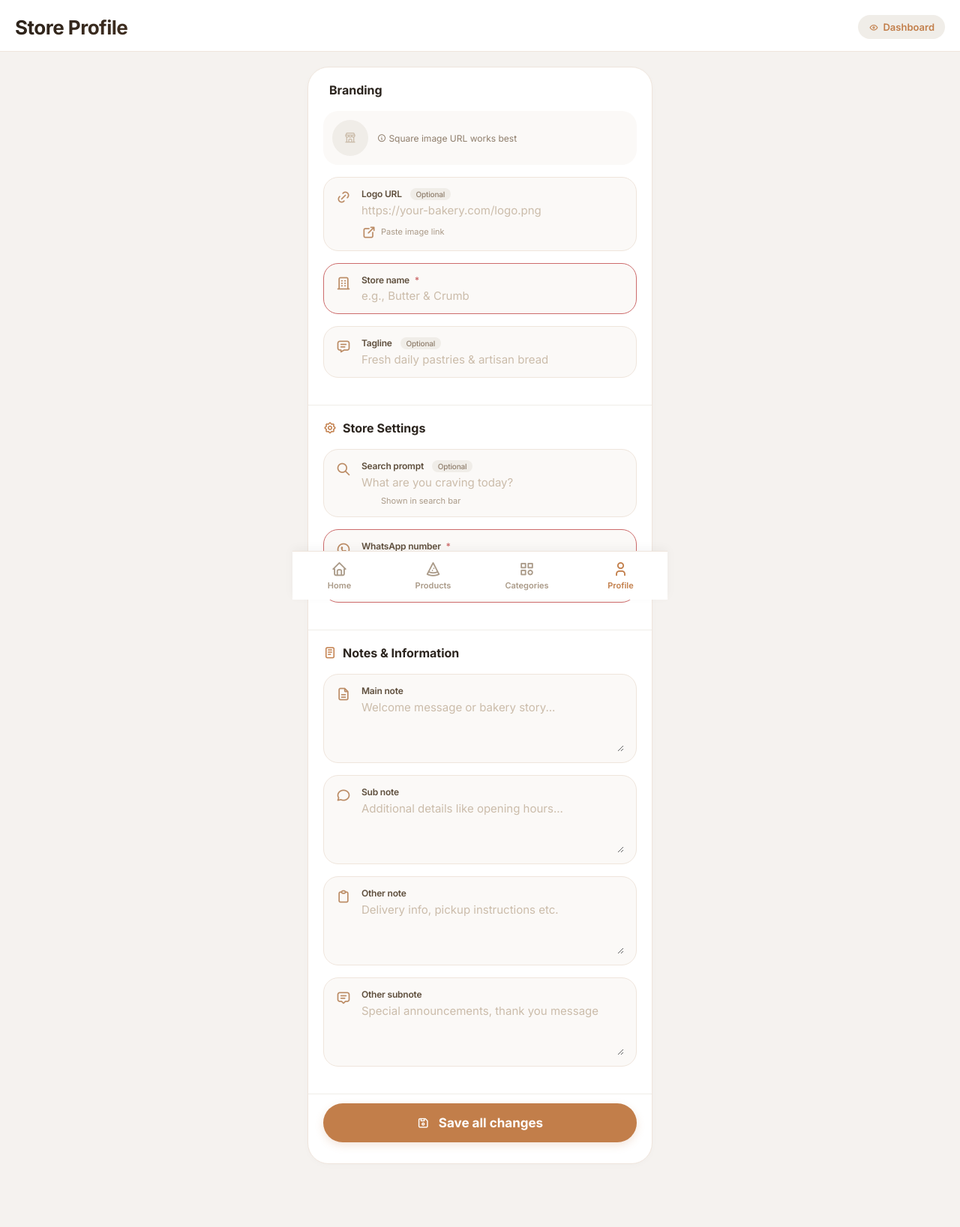
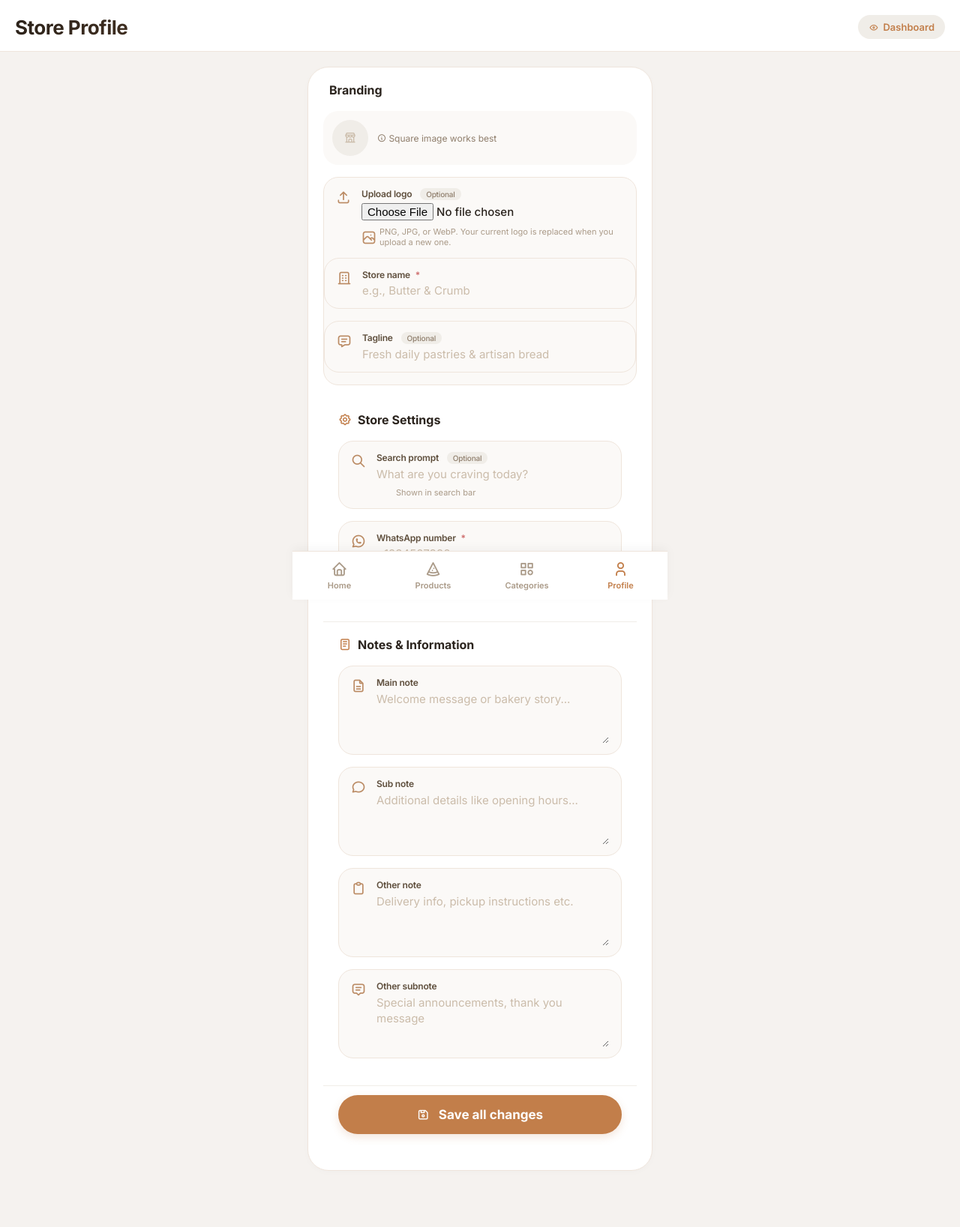
Before and after one commit to felizfurtado/orviva, a Django app: template app/templates/profile.html in a window 1280 px wide. Shown: the top 1637 px of the page at 75% size. Before the commit the page ends 1553 px from the top, so only its background shows below. Run offline with Django 5.2, Linux system fonts and the light colour scheme; the template is opened without the code that fills it, so the values that code supplies are empty; parts of the project's set-up code (start-up, migrations or seed data) failed here and were passed over.

Commit message:
Your message here

```diff
--- a/app/templates/profile.html
+++ b/app/templates/profile.html
@@ -347,7 +347,7 @@
 
     <div class="container">
         <div class="form-card">
-            <form method="post" id="profileForm" novalidate>
+            <form method="post" enctype="multipart/form-data" id="profileForm" novalidate>
                 {% csrf_token %}
 
                 <!-- Logo Section -->
@@ -359,28 +359,62 @@
 
                      <div id="logoPreviewContainer" class="logo-preview">
         {% if settings.logo_link %}
-                            <img src="{{ settings.logo_link }}" class="logo-preview-img" id="logoPreviewImg" alt="Logo preview" onerror="this.onerror=null; this.style.display='none'; document.getElementById('logoPlaceholder').style.display='flex';">
-                            <div id="logoPlaceholder" style="display: none;" class="logo-preview-placeholder">
+            <img
+                src="/{{ settings.logo_link }}"
+                class="logo-preview-img"
+                id="logoPreviewImg"
+                alt="Logo preview"
+            >
+            <div
+                id="logoPlaceholder"
+                style="display: none;"
+                class="logo-preview-placeholder"
+            >
                 <i class="ti ti-building-store"></i>
             </div>
         {% else %}
-                            <div id="logoPlaceholder" class="logo-preview-placeholder">
+            <div
+                id="logoPlaceholder"
+                class="logo-preview-placeholder"
+            >
                 <i class="ti ti-building-store"></i>
             </div>
-                            <img src="" class="logo-preview-img" id="logoPreviewImg" style="display: none;" alt="Logo preview">
+
+            <img
+                src=""
+                class="logo-preview-img"
+                id="logoPreviewImg"
+                style="display: none;"
+                alt="Logo preview"
+            >
         {% endif %}
+
         <div class="logo-preview-text">
-                            <i class="ti ti-info-circle"></i> Square image URL works best
+            <i class="ti ti-info-circle"></i>
+            Square image works best
         </div>
     </div>
 
     <div class="input-group">
         <div class="input-field">
-                            <i class="ti ti-link"></i>
+            <i class="ti ti-upload"></i>
+
             <div class="input-content">
-                                <label>Logo URL <span class="optional-badge">Optional</span></label>
-                                <input type="url" name="logo_link" id="logo_link" value="{{ settings.logo_link|default:'' }}" placeholder="https://your-bakery.com/logo.png" autocomplete="off">
-                                <div class="inline-hint"><i class="ti ti-external-link"></i> Paste image link</div>
+                <label>
+                    Upload logo
+                    <span class="optional-badge">Optional</span>
+                </label>
+
+                <input
+                    type="file"
+                    name="logo"
+                    id="logo"
+                    accept="image/jpeg,image/png,image/webp"
+                >
+
+                <div class="inline-hint">
+                    <i class="ti ti-photo"></i>
+                    PNG, JPG, or WebP. Your current logo is replaced when you upload a new one.
                 </div>
             </div>
         </div>
```
Also changed, not shown: client_app/views.py (+61 -3 lines), tenants/qqw2/logo/logo.jpg. Lines whose indentation alone changed are shown as unchanged.
